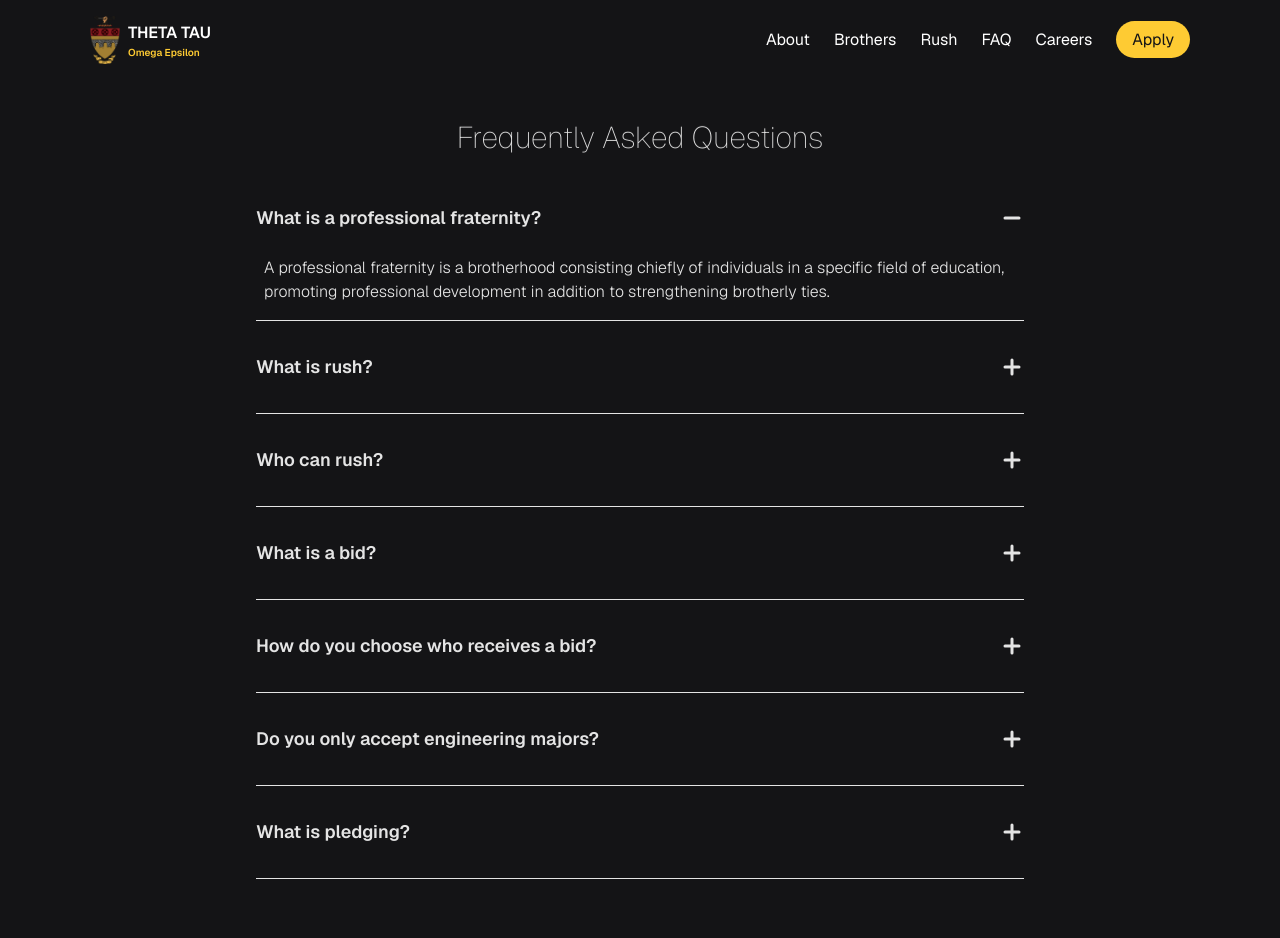
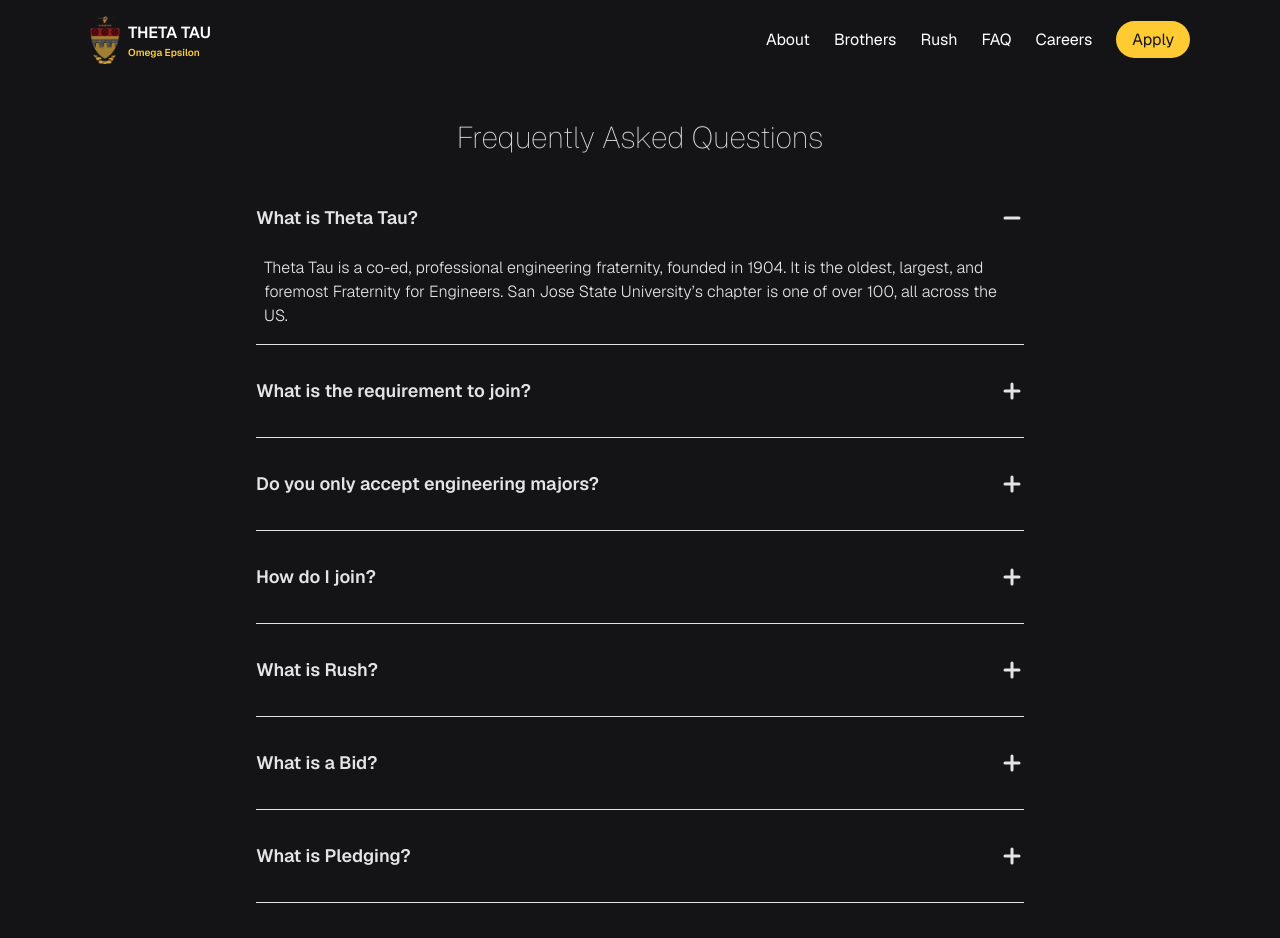
Before and after one commit to joshuahsieh24/sjsuttwebsite, a Next.js app: page /FAQ in a window 1280 px wide. Shown: the top 938 px of the page. Built offline with nearby package versions, Linux system fonts and the light colour scheme.

Commit message:
FAQ + Changelog Update

```diff
--- /dev/null
+++ b/public/faq.json
@@ -0,0 +1,48 @@
+{
+  "faqs": [
+    {
+      "question": "What is Theta Tau?",
+      "answer": "Theta Tau is a co-ed, professional engineering fraternity, founded in 1904. It is the oldest, largest, and foremost Fraternity for Engineers. San Jose State University’s chapter is one of over 100, all across the US."
+    },
+    {
+      "question": "What is the requirement to join?",
+      "answer": "You must be:\n- Enrolled as an Undergrad or Graduate student at SJSU\n- In good academic standing (above 2.0 GPA)\n- At least 18 years old\n- Pursuing a degree in an engineering or related major.\n* Please see the following FAQ for more information"
+    },
+    {
+      "question": "Do you only accept engineering majors?",
+      "answer": "No, due to the variety of engineering-related curriculums and innovative majors being added at SJSU, we have adapted to accept majors that are not traditionally listed as engineering. This includes Computer Science, Data Science, Packaging Science, etc. If you have a specific question related to your major, please DM us @sjsuthetatau."
+    },
+    {
+      "question": "How do I join?",
+      "answer": "Come check out our Rush events! After our Rush events are over, we will determine which candidates will receive a Bid–an invitation to become a member in our Pledging process. The Pledging process is the final step to becoming an active member of our organization."
+    },
+    {
+      "question": "What is Rush?",
+      "answer": "Rush is an opportunity for you to learn more about Theta Tau by meeting both active members and alumni. Rush consists of several events that give you a taste of what our fraternity represents, whether you are a good fit for us, and most importantly, if we are a good fit for you."
+    },
+    {
+      "question": "What is a Bid?",
+      "answer": "A bid is a formal invitation to begin Pledging — the process of becoming a brother."
+    },
+    {
+      "question": "What is Pledging?",
+      "answer": "Pledging is the process by which new members integrate themselves into the brotherhood. It includes professional development, service projects, and getting to know active, alumni, and future members of Theta Tau."
+    },
+    {
+      "question": "Do you haze?",
+      "answer": "No, Theta Tau maintains a strict no-hazing policy. At SJSU we prioritize the health & safety of our members."
+    },
+    {
+      "question": "What is the time commitment?",
+      "answer": "During your initial semester of joining, you can expect a commitment equal to a 4 unit course. After that, active members have the freedom to design their schedule and time commitment to the organization."
+    },
+    {
+      "question": "I’m already in another Greek letter organization. Can I still join?",
+      "answer": "Unless you are in one of our competing organizations: Alpha Rho Chi, Alpha Chi Sigma, Alpha Omega Epsilon, Kappa Eta Kappa, Kappa Theta Pi, Sigma Beta Epsilon, Sigma Phi Delta, or Triangle, you may join Theta Tau. Theta Tau is not competitive with honor societies or social fraternities and sororities."
+    },
+    {
+      "question": "How can I contact Theta Tau?",
+      "answer": "For any other inquiries, please feel free to send us a DM @sjsuthetatau on Instagram!"
+    }
+  ]
+}
--- a/src/app/FAQ/page.tsx
+++ b/src/app/FAQ/page.tsx
@@ -7,46 +7,15 @@
   answer: string;
 }
 
-const faqData: FAQItem[] = [
-  {
-    question: 'What is a professional fraternity?',
-    answer:
-      'A professional fraternity is a brotherhood consisting chiefly of individuals in a specific field of education, promoting professional development in addition to strengthening brotherly ties.',
-  },
-  {
-    question: 'What is rush?',
-    answer:
-      'Rush is an opportunity for you to learn more about Theta Tau by meeting both our active and graduated brothers. Rush consists of multiple events that give you a taste of what our fraternity stands for, whether you are a good fit for us, and whether we are a good fit for you.',
-  },
-  {
-    question: 'Who can rush?',
-    answer:
-      'Students must be full-time and in good academic standing with the university (above 2.0 GPA). Masters students are also encouraged to rush.',
-  },
-  {
-    question: 'What is a bid?',
-    answer:
-      'A bid is a formal invitation to begin pledging — the process of becoming a brother.',
-  },
-  {
-    question: 'How do you choose who receives a bid?',
-    answer:
-      'Theta Tau looks for engineers who exemplify Brotherhood, Professionalism, and Service. We review each applicant holistically: grades, personality, professionalism, resume, and more.',
-  },
-  {
-    question: 'Do you only accept engineering majors?',
-    answer:
-      'No, we\'ve accepted students in Computer Science, Applied Math, Packaging, and Cognitive Science as well.',
-  },
-  {
-    question: 'What is pledging?',
-    answer:
-      'Pledging is the process by which individuals integrate themselves into the brotherhood. It includes professional development, service projects, and bonding activities.',
-  },
-];
+interface FAQDoc {
+  faqs: FAQItem[];
+}
 
 export default function QuestionsPage() {
-  const [openIndex, setOpenIndex] = useState<number | null>(0); // first one open by default
+  const [faqDoc, setFaqDoc] = useState<FAQDoc | null>(null);
+  const [openIndex, setOpenIndex] = useState<number | null>(0); // first one open
+  const [error, setError] = useState<string | null>(null);
+
   const headerRef = useRef<HTMLHeadingElement>(null);
   const faqContainerRef = useRef<HTMLDivElement>(null);
 
@@ -55,42 +24,45 @@
   };
 
   useEffect(() => {
-    const observerOptions = {
-      root: null,
-      rootMargin: '0px',
-      threshold: 0.1
+    let mounted = true;
+    (async () => {
+      try {
+        const res = await fetch('/faq.json', { cache: 'no-store' });
+        if (!res.ok) throw new Error(`HTTP ${res.status}`);
+        const data = (await res.json()) as FAQDoc;
+        if (mounted) setFaqDoc(data);
+      } catch (e) {
+        if (mounted) setError('Failed to load FAQ. Please try again later.');
+        console.error(e);
+      }
+    })();
+    return () => {
+      mounted = false;
     };
+  }, []);
 
-    const observer = new IntersectionObserver((entries) => {
+  useEffect(() => {
+    const observer = new IntersectionObserver(
+      (entries) => {
         entries.forEach((entry) => {
-        if (entry.isIntersecting) {
-          if (entry.target === headerRef.current) {
-            // Fade in header
+          if (entry.isIntersecting && entry.target === headerRef.current) {
             entry.target.classList.add('visible');
-
-            // After header animation, start FAQ items cascade
             setTimeout(() => {
               if (faqContainerRef.current) {
                 const faqItems = faqContainerRef.current.querySelectorAll('.faq-item');
                 faqItems.forEach((item, index) => {
-                  setTimeout(() => {
-                    item.classList.add('visible');
-                  }, index * 100); // 100ms delay between each FAQ item
+                  setTimeout(() => item.classList.add('visible'), index * 100);
                 });
               }
-            }, 400); // Start FAQs 400ms after header begins
-          }
+            }, 400);
           }
         });
-    }, observerOptions);
+      },
+      { root: null, rootMargin: '0px', threshold: 0.1 }
+    );
 
-    if (headerRef.current) {
-      observer.observe(headerRef.current);
-    }
-
-    return () => {
-      observer.disconnect();
-    };
+    if (headerRef.current) observer.observe(headerRef.current);
+    return () => observer.disconnect();
   }, []);
 
   return (
@@ -110,8 +82,12 @@
             Frequently Asked Questions
           </h1>
 
+          {error && <p className="text-red-400 text-center mb-6">{error}</p>}
+          {!faqDoc && !error && <p className="text-center text-[#e4e4e4]">Loading…</p>}
+
+          {faqDoc && (
             <div ref={faqContainerRef} className="space-y-4">
-            {faqData.map((faq, index) => {
+              {faqDoc.faqs.map((faq, index) => {
                 const isOpen = openIndex === index;
                 return (
                   <div
@@ -121,64 +97,40 @@
                     <button
                       onClick={() => toggleFAQ(index)}
                       className="w-full flex justify-between items-center py-4 text-left focus:outline-none cursor-pointer"
+                      aria-expanded={isOpen}
+                      aria-controls={`faq-panel-${index}`}
                     >
                       <h4 className="font-semibold text-lg text-[#e4e4e4]">
                         {faq.question}
                       </h4>
                       <span className="text-[#e4e4e4] w-6 h-6 flex items-center justify-center transition-transform duration-300">
                         {isOpen ? (
-                        <svg
-                          className="w-6 h-6"
-                          fill="none"
-                          stroke="currentColor"
-                          strokeWidth={3}
-                          viewBox="0 0 24 24"
-                        >
-                          <line
-                            x1="5"
-                            y1="12"
-                            x2="19"
-                            y2="12"
-                            strokeLinecap="round"
-                          />
+                          <svg className="w-6 h-6" fill="none" stroke="currentColor" strokeWidth={3} viewBox="0 0 24 24">
+                            <line x1="5" y1="12" x2="19" y2="12" strokeLinecap="round" />
                           </svg>
                         ) : (
-                        <svg
-                          className="w-6 h-6"
-                          fill="none"
-                          stroke="currentColor"
-                          strokeWidth={3}
-                          viewBox="0 0 24 24"
-                        >
-                          <line
-                            x1="12"
-                            y1="5"
-                            x2="12"
-                            y2="19"
-                            strokeLinecap="round"
-                          />
-                          <line
-                            x1="5"
-                            y1="12"
-                            x2="19"
-                            y2="12"
-                            strokeLinecap="round"
-                          />
+                          <svg className="w-6 h-6" fill="none" stroke="currentColor" strokeWidth={3} viewBox="0 0 24 24">
+                            <line x1="12" y1="5" x2="12" y2="19" strokeLinecap="round" />
+                            <line x1="5" y1="12" x2="19" y2="12" strokeLinecap="round" />
                           </svg>
                         )}
                       </span>
                     </button>
                     <div
+                      id={`faq-panel-${index}`}
                       className={`overflow-hidden transition-all duration-500 px-2 text-[#e4e4e4] ${
                         isOpen ? 'max-h-[500px] opacity-100 pt-2' : 'max-h-0 opacity-0'
                       }`}
                     >
-                    <p className="text-base font-light">{faq.answer}</p>
+                      <p className="text-base font-light whitespace-pre-line">
+                        {faq.answer}
+                      </p>
                     </div>
                   </div>
                 );
               })}
             </div>
+          )}
         </div>
       </section>
     </>
```
Also changed, not shown: 1 other file (tests, documents, lock files or other folders). Lines whose indentation alone changed are shown as unchanged.
